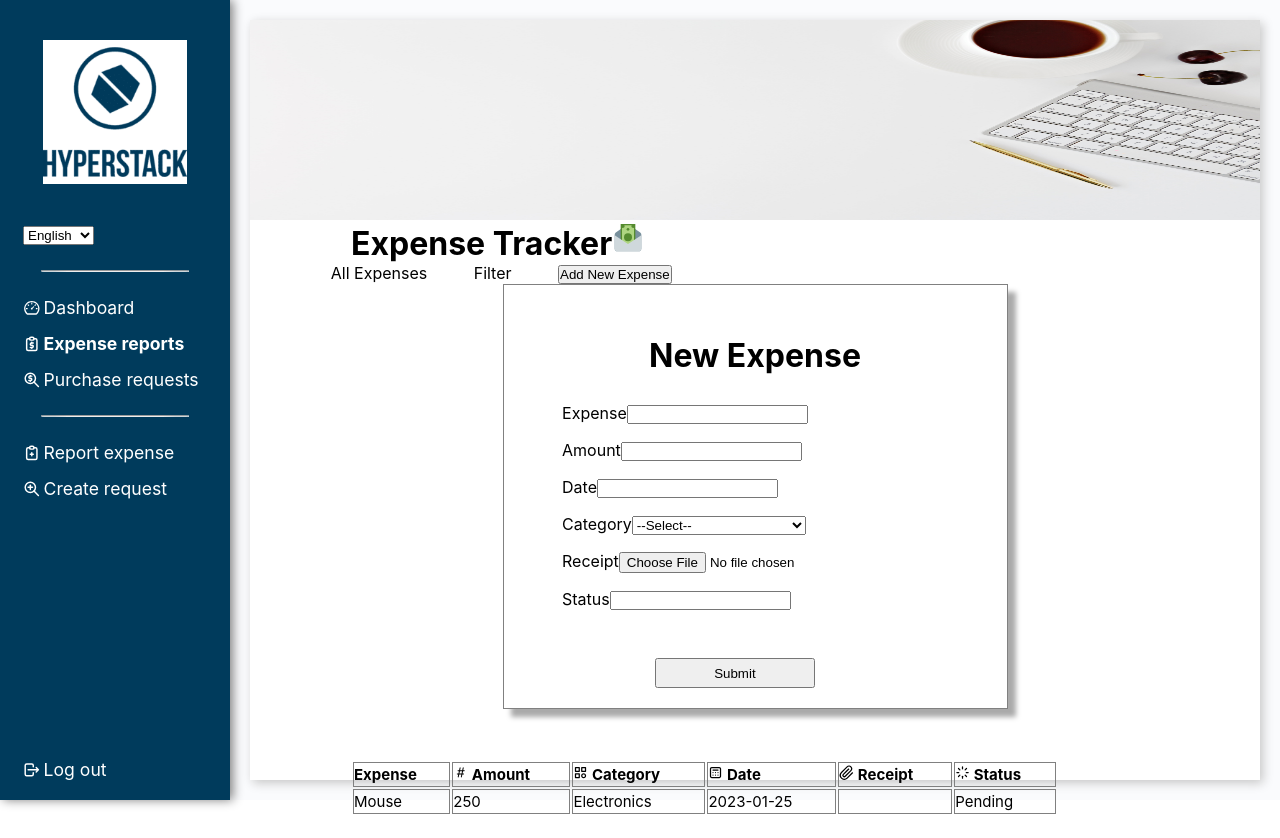
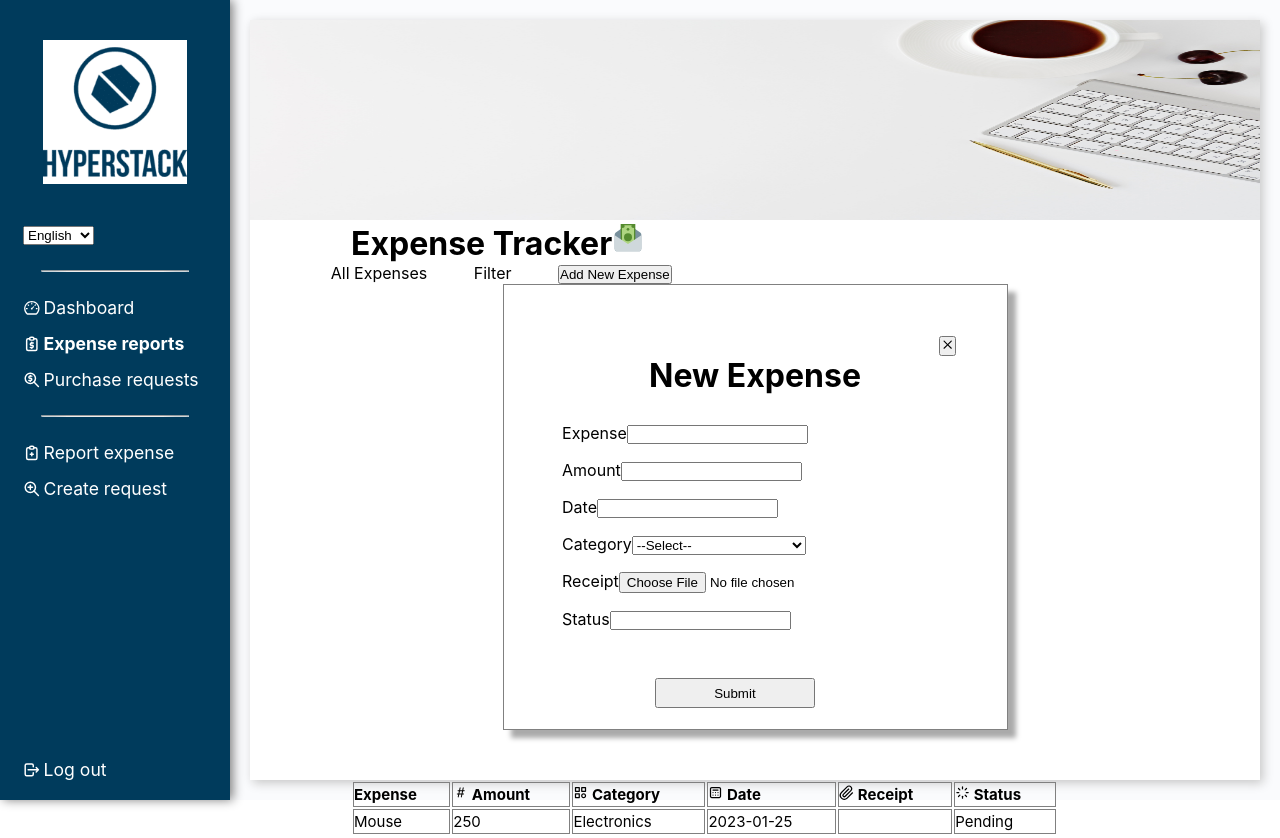
Before and after one commit to Priya-Pdh/ExpenseApp, a React (Create React App) app: page /expensepage in a window 1280 px wide. Both pictures are taken after a click on the button "Add New Expense". Built offline with nearby package versions, Linux system fonts and the light colour scheme.

Commit message:
added close button to new-expense-form (#27)

```diff
--- a/src/components/ExpenseList/style.scss
+++ b/src/components/ExpenseList/style.scss
@@ -10,3 +10,8 @@
     height: 25px;
     font-size: 15px;
   }
+
+  .close_icon {
+   display: flex;
+   justify-content: flex-end;
+ }
--- a/src/components/NewExpense/index.tsx
+++ b/src/components/NewExpense/index.tsx
@@ -1,8 +1,8 @@
 import React, { useState } from 'react';
 import './style.scss';
-import { useNavigate } from 'react-router-dom';
 import { NewExpenseProps } from '../../types/Types';
 
+import { CgClose } from 'react-icons/cg';
 type Props = {
   onClick: (data: NewExpenseProps) => void;
 };
@@ -15,7 +15,7 @@ export default function NewExpense(props: Props) {
   const [receipt, setReceipt] = useState('');
   const [status, setStatus] = useState('');
 
-  const navigate = useNavigate();
+  const [hide, setHide] = useState(true);
 
   const { onClick } = props;
 
@@ -31,13 +31,18 @@ export default function NewExpense(props: Props) {
       status: status,
     };
     onClick(data);
-
-    navigate('/expensepage');
   };
 
   return (
     <>
+      {hide && (
         <div className="new_expense_container">
+          <div className="close_icon">
+            <button onClick={() => setHide(!hide)}>
+              <CgClose />
+            </button>
+          </div>
+
           <h1 className="new_expense_heading">New Expense</h1>
           <form onSubmit={onSubmit}>
             <div className="form_container">
@@ -112,6 +117,7 @@ export default function NewExpense(props: Props) {
             </button>
           </form>
         </div>
+      )}
     </>
   );
 }
```
Lines whose indentation alone changed are shown as unchanged.
